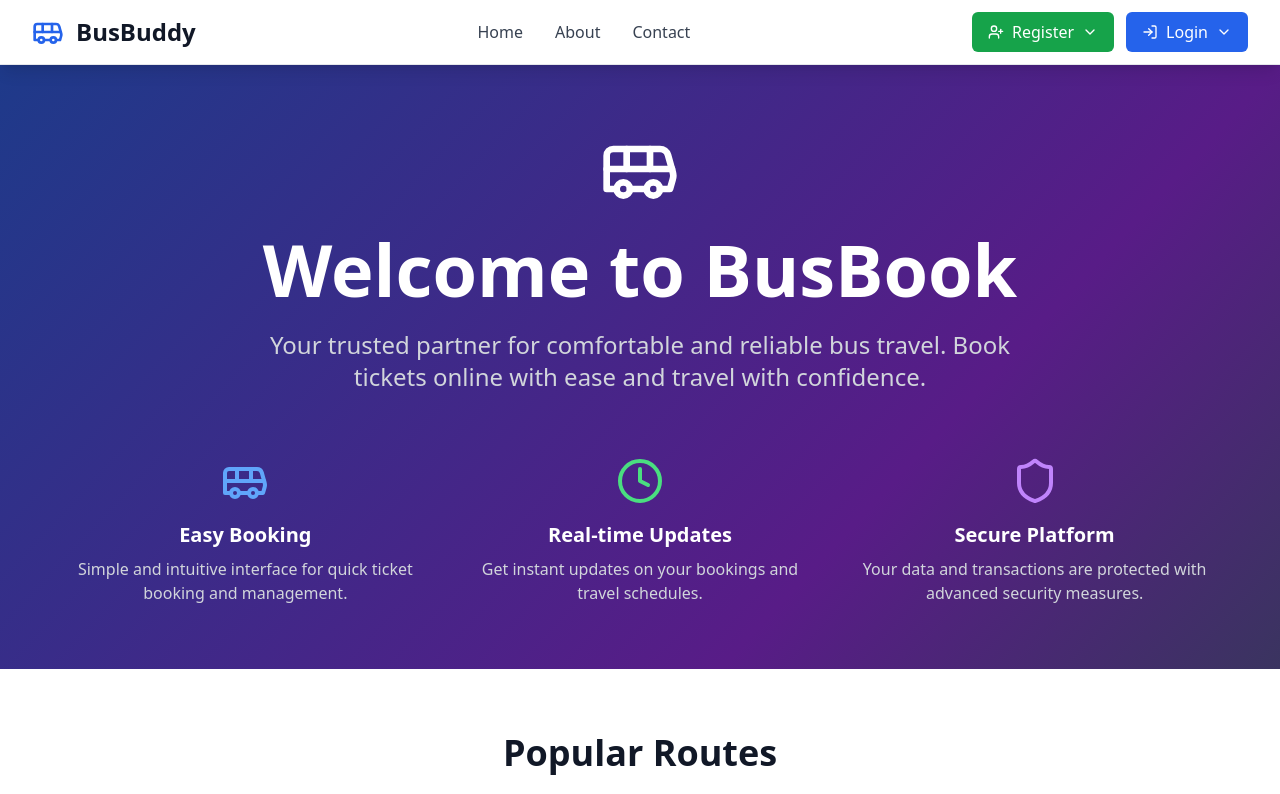
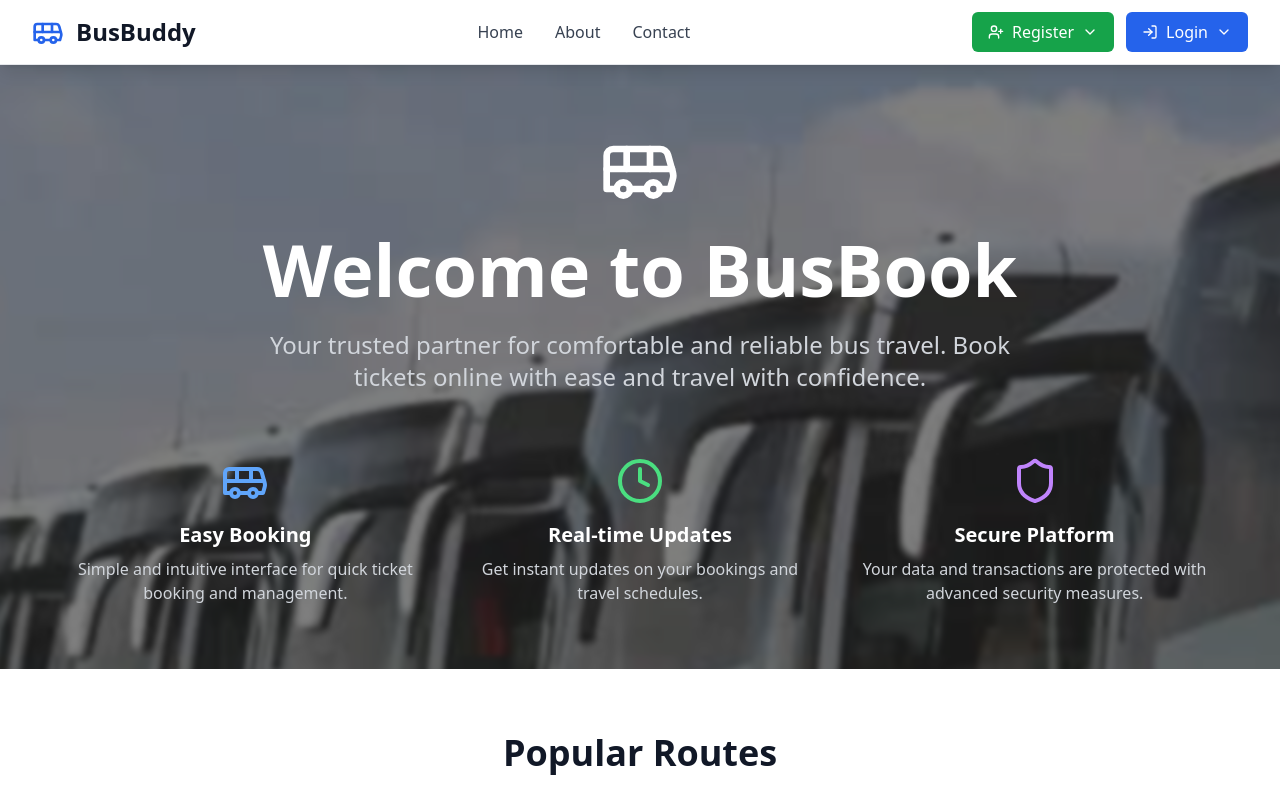
Before and after one commit to Neehangma/Web-Development, a React (Vite) app in the folder frontend/busbuddy/: page / in a window 1280 px wide. Shown: the top 794 px of the page. Built offline with nearby package versions, Linux system fonts and the light colour scheme.

Commit message:
Making image blur of home page.

```diff
--- a/frontend/busbuddy/src/Home.jsx
+++ b/frontend/busbuddy/src/Home.jsx
@@ -1,11 +1,18 @@
 import React from 'react';
 import { Bus, Users, Shield, Clock } from 'lucide-react';
 import Layout from './layout/Layout';
+import dashboardBg from './assets/dashboard-bg.jpg';
 
 const Home = () => {
   return (
     <Layout>
-      <div className="bg-gradient-to-br from-blue-900 via-purple-900 to-green-900">
+      <div className="relative min-h-screen overflow-hidden">
+        {/* Blurred Background Image */}
+        <img
+          src={dashboardBg}
+          alt="Home Background"
+          className="absolute inset-0 w-full h-full object-cover blur-lg scale-105 opacity-60 -z-10"
+        />
         {/* Hero Section */}
         <div className="container mx-auto px-4 py-16">
           <div className="text-center text-white mb-16">
--- a/frontend/busbuddy/src/components/Home.jsx
+++ b/frontend/busbuddy/src/components/Home.jsx
@@ -1,11 +1,21 @@
+
 import React from 'react';
 import { Bus, Users, Shield, Clock } from 'lucide-react';
 import Layout from './layout/Layout';
+import busbuddyBg from '../assets/images/busbuddy.jpg';
 
 const Home = () => {
   return (
     <Layout>
-      <div className="bg-gradient-to-br from-blue-900 via-purple-900 to-green-900">
+      <div className="relative min-h-screen overflow-hidden">
+        {/* Blurred Background Image */}
+        <img
+          src={busbuddyBg}
+          alt="Home Background"
+          className="absolute inset-0 w-full h-full object-cover blur-[2px] scale-105 opacity-80 -z-10"
+        />
+        {/* Subtle overlay for readability */}
+        <div className="absolute inset-0 bg-black/50 -z-10" />
         {/* Hero Section */}
         <div className="container mx-auto px-4 py-16">
           <div className="text-center text-white mb-16">
```
Also changed, not shown: frontend/busbuddy/src/assets/images/busbuddy.jpg (renamed from frontend/busbuddy/src/assets/images/busbuddy.jpeg).
